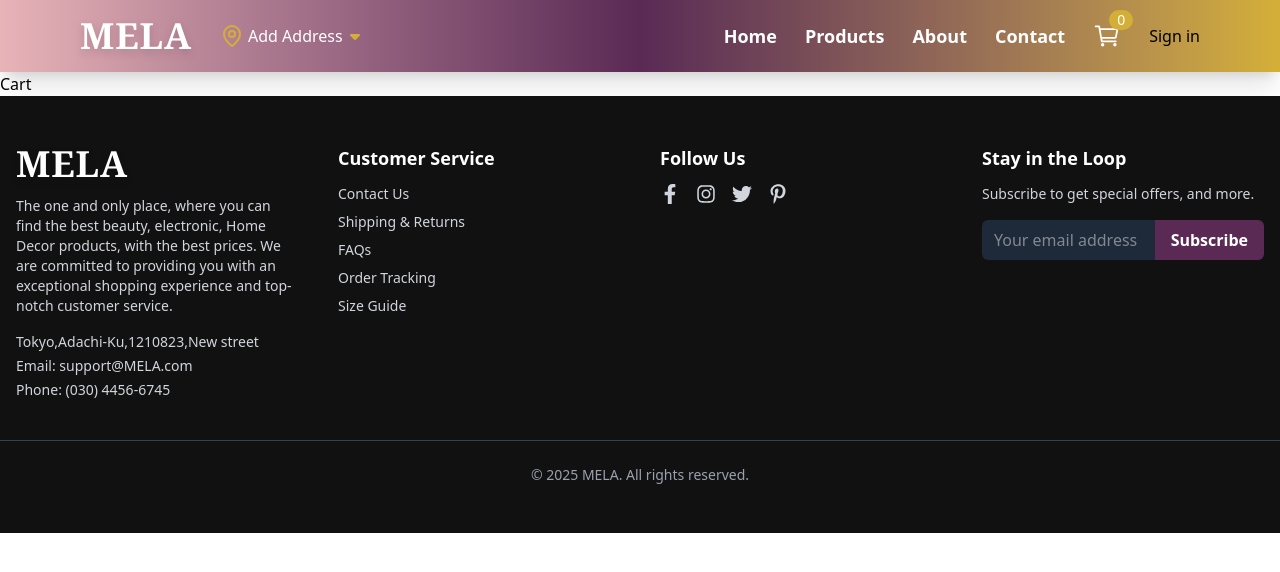
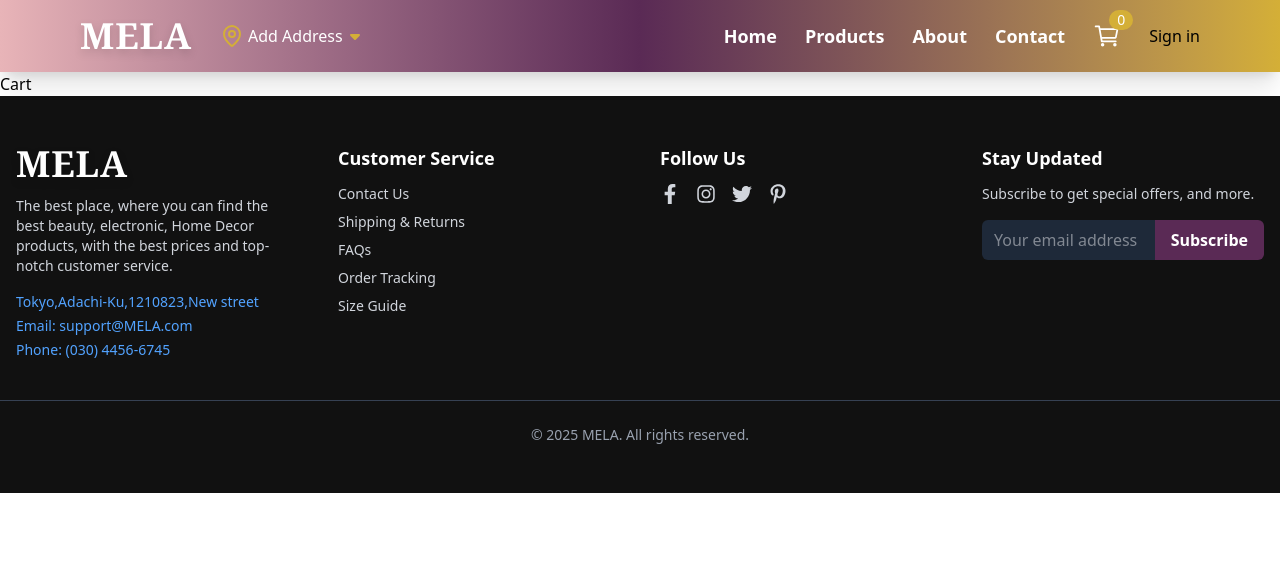
Before and after one commit to surenpal/E_commerce_audio_shop, a React (Vite) app: page /cart in a window 1280 px wide. Shown: the top 572 px of the page. Built offline with nearby package versions, Linux system fonts and the light colour scheme; no server answers.

Commit message:
footer completed

```diff
--- a/src/components/Footer.jsx
+++ b/src/components/Footer.jsx
@@ -14,10 +14,10 @@ const Footer = () => {
                         </h1>
                     </Link>
                     <p className="mt-3 text-sm">
-                        The one and only place, where you can find the best beauty, electronic, Home Decor products, with the best prices. We are committed to providing you with an exceptional shopping experience and top-notch customer service.
+                        The best place, where you can find the best beauty, electronic, Home Decor products, with the best prices and top-notch customer service.
                     </p>
 
-                    <div className="mt-4 space-y-1 text-sm">
+                    <div className="mt-4 space-y-1 text-sm text-blue-400">
                         <p>Tokyo,Adachi-Ku,1210823,New street</p>
                         <p>Email: support@MELA.com</p>
                         <p>Phone: (030) 4456-6745</p>
@@ -49,7 +49,7 @@ const Footer = () => {
 
                 {/* Newsletter */}
                 <div>
-                    <h3 className="text-lg font-semibold text-white mb-3">Stay in the Loop</h3>
+                    <h3 className="text-lg font-semibold text-white mb-3">Stay Updated</h3>
                     <p className="text-sm mb-4">
                         Subscribe to get special offers, and more.
                     </p>
```
